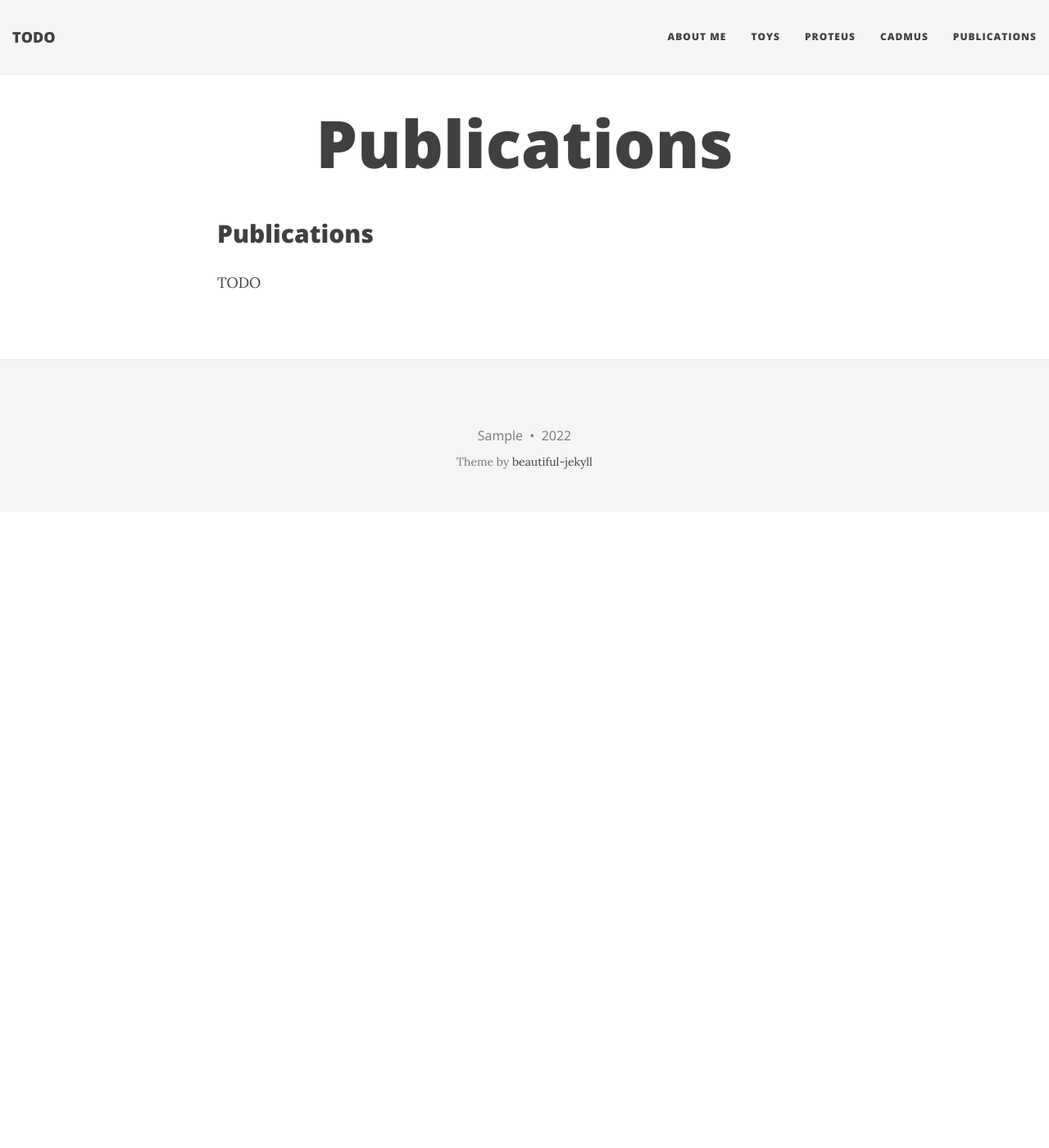
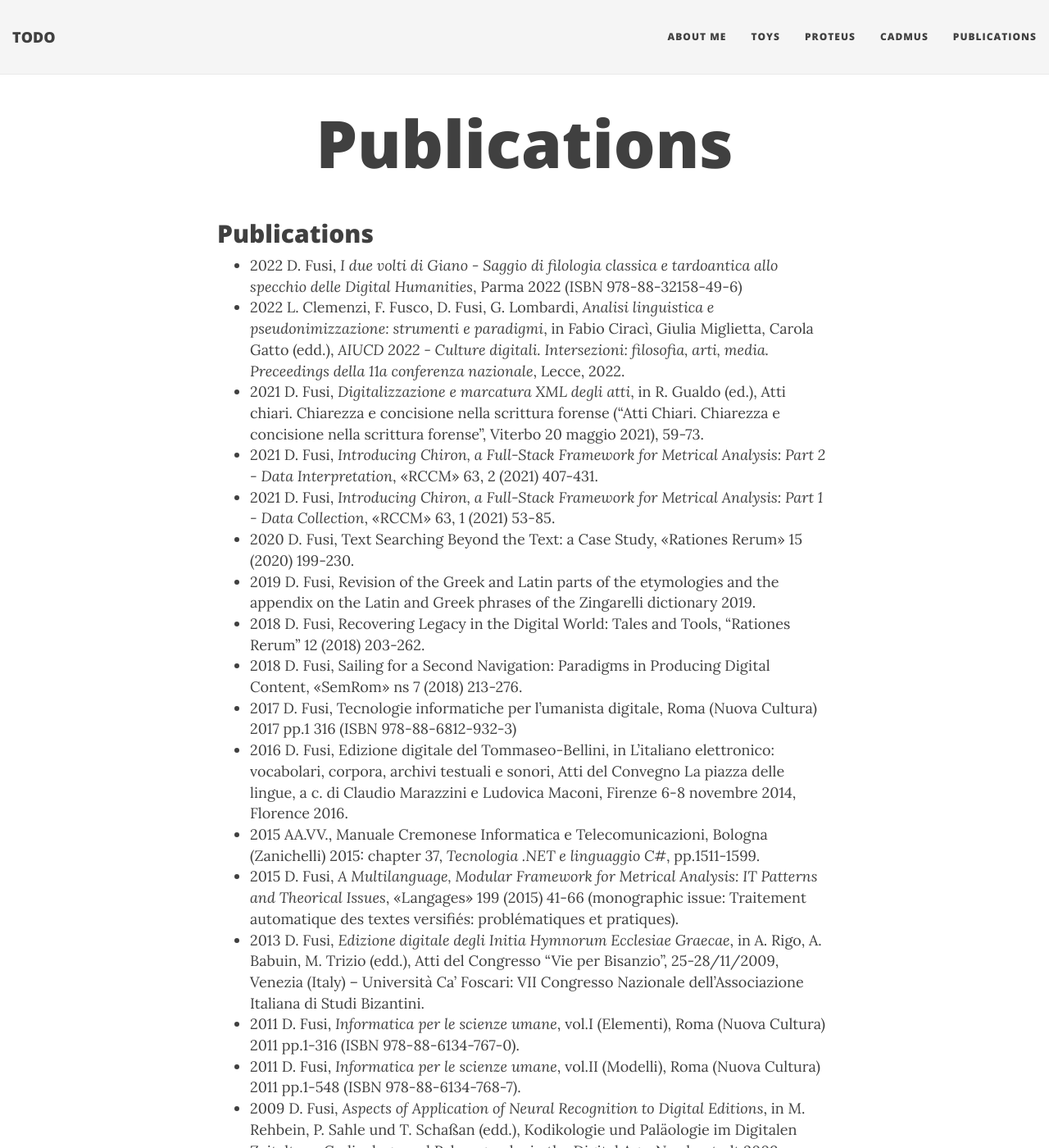
Before and after one commit to Myrmex/overview, a Jekyll site: the page built from publications.md, in a window 1280 px wide and 1400 px high. Shown: the whole window at 82% size. Built offline with Jekyll 4.4.1, drawn with Linux system fonts in a browser that asks for light colours; nearby versions of some CDN libraries; our own code applies the rules of GitHub Pages for plain Markdown files; some of the changed text lies outside the part shown.

Commit message:
Update publications.md

```diff
--- a/publications.md
+++ b/publications.md
@@ -4,4 +4,37 @@ layout: page
 
 ## Publications
 
+- 2022 D. Fusi, _I due volti di Giano - Saggio di filologia classica e tardoantica allo specchio delle Digital Humanities_, Parma 2022 (ISBN 978-88-32158-49-6)
+- 2022 L. Clemenzi, F. Fusco, D. Fusi, G. Lombardi, _Analisi linguistica e pseudonimizzazione: strumenti e paradigmi_, in Fabio Ciracì, Giulia Miglietta, Carola Gatto (edd.), _AIUCD 2022 - Culture digitali. Intersezioni: filosofia, arti, media. Preceedings della 11a conferenza nazionale_, Lecce, 2022.
+- 2021 D. Fusi, _Digitalizzazione e marcatura XML degli atti_, in R. Gualdo (ed.), Atti chiari. Chiarezza e concisione nella scrittura forense ("Atti Chiari. Chiarezza e concisione nella scrittura forense", Viterbo 20 maggio 2021), 59-73.
+- 2021 D. Fusi, _Introducing Chiron, a Full-Stack Framework for Metrical Analysis: Part 2 - Data Interpretation_, «RCCM» 63, 2 (2021) 407-431.
+- 2021 D. Fusi, _Introducing Chiron, a Full-Stack Framework for Metrical Analysis: Part 1 - Data Collection_, «RCCM» 63, 1 (2021) 53-85.
+- 2020 D. Fusi, Text Searching Beyond the Text: a Case Study, «Rationes Rerum» 15 (2020) 199-230.
+- 2019 D. Fusi, Revision of the Greek and Latin parts of the etymologies and the appendix on the Latin and Greek phrases of the Zingarelli dictionary 2019.
+- 2018 D. Fusi, Recovering Legacy in the Digital World: Tales and Tools, "Rationes Rerum" 12 (2018) 203-262.
+- 2018 D. Fusi, Sailing for a Second Navigation: Paradigms in Producing Digital Content, «SemRom» ns 7 (2018) 213-276.
+- 2017 D. Fusi, Tecnologie informatiche per l’umanista digitale, Roma (Nuova Cultura) 2017 pp.1 316 (ISBN 978-88-6812-932-3)
+- 2016 D. Fusi, Edizione digitale del Tommaseo-Bellini, in L'italiano elettronico: vocabolari, corpora, archivi testuali e sonori, Atti del Convegno La piazza delle lingue, a c. di Claudio Marazzini e Ludovica Maconi, Firenze 6-8 novembre 2014, Florence 2016.
+- 2015 AA.VV., Manuale Cremonese Informatica e Telecomunicazioni, Bologna (Zanichelli) 2015: chapter 37, _Tecnologia .NET e linguaggio C#_, pp.1511-1599.
+- 2015 D. Fusi, _A Multilanguage, Modular Framework for Metrical Analysis: IT Patterns and Theorical Issues_, «Langages» 199 (2015) 41-66 (monographic issue: Traitement automatique des textes versifiés: problématiques et pratiques).
+- 2013 D. Fusi, _Edizione digitale degli Initia Hymnorum Ecclesiae Graecae_, in A. Rigo, A. Babuin, M. Trizio (edd.), Atti del Congresso “Vie per Bisanzio”, 25-28/11/2009, Venezia (Italy) – Università Ca’ Foscari: VII Congresso Nazionale dell’Associazione Italiana di Studi Bizantini.
+- 2011 D. Fusi, _Informatica per le scienze umane_, vol.I (Elementi), Roma (Nuova Cultura) 2011 pp.1-316 (ISBN 978-88-6134-767-0).
+- 2011 D. Fusi, _Informatica per le scienze umane_, vol.II (Modelli), Roma (Nuova Cultura) 2011 pp.1-548 (ISBN 978-88-6134-768-7).
+- 2009 D. Fusi, _Aspects of Application of Neural Recognition to Digital Editions_, in M. Rehbein, P. Sahle und T. Schaßan (edd.), Kodikologie und Paläologie im Digitalen Zeitalter - Codicology and Palaeography in the Digital Age, Norderstedt 2009, pp. 201-221.
+- 2008 D. Fusi, _An Expert System for the Classical Languages: Metrical Analysis Components_, in _Proceedings of the international conference Trends in Computational and Formal Philology - An Italian Overview_, Venice and Padua, 22-24 May 2008.
+- 2007 D. Fusi, _Edizione epigrafica digitale di testi greci e latini: dal testo marcato alla banca dati_, in A. Ciula, F. Stella (edd.), _Digital Philology and Medieval Texts_, Pisa 2007, pp.121-163.
+- 2002 D. Fusi, _Fra metrica e linguistica: per la contestualizzazione di alcune leggi esametriche_, in E. Di Lorenzo (ed.), _L'esametro greco e latino: analisi, problemi e prospettive - Atti del convegno di Fisciano 28-29 maggio 2002_, pp.33-63.
+- 2002 D. Fusi, _Epigrafia informatica: progetto per un’edizione elettronica di materiale epigrafico_, «Seia» n.s. 6-7 (2001-2002) pp.177-210.
+- 2002 D. Fusi, _Appunti sulla prosodia del Lussorio di Shackleton-Bailey: alcune questioni di metodo_, in F. Bertini (ed.), _Luxoriana_, pp.193 313, Genova 2002 (rec. «Maia» 40 (2003) pp.629-630).
+
+### Reviews
+
+- 2003 D. Fusi, Review to Giovanna Alvoni, _Altertumswissenschaften digital - Datenbanken, Internet und and Ressourcen in der altertumswissenschaftlichen Forschung Mit Beiträgen von Ulrich Rausch_, Hildesheim, Zurich, New York 2001 («Maia», ns 55 (2003) 183-187).
+- 2001 D. Fusi, Review to Maria Chiara Martinelli, _Gli strumenti del poeta. Elementi di metrica greca_, Bologna 1995 («Maia» n.s. 53,1 (2001) 704-719).
+- 2000 D. Fusi, Review to Daniel Riaño Rufilanchas, _Aplicaciones de Macintosh a la Filología Clásica_, Madrid 1998 («Maia» ns 52.1 (2000) 657-662).
+- 2000 D. Fusi, Review to Fabio Stok, _Appendix Probi IV_, Naples 1997 («Maia» ns. 52,1 (2000) 161-168).
+- 2000 D. Fusi, Review to Renato Raffaelli (ed.), _Sui cantica di Plauto – interventi di Mario De Nonno, Giovanni Polara, Cesare Questa_, Sarsina 1997 («Maia» n.s. 52,1 (2000) 194-196).
+- 1999 D. Fusi, Review to Jean Soubiran, _Prosodie et métrique du Miles gloriosus de Plaute. Introduction et commentaire_, Louvain-Paris 1995 («Maia» ns 51,1 (1999) 133-139).
+- 1999 D. Fusi, Review to Cesare Questa, _Titi Macci Plauti cantica_, Urbino 1995 («Maia» ns 51,1 (1999) 133-139).
+
 TODO
```
